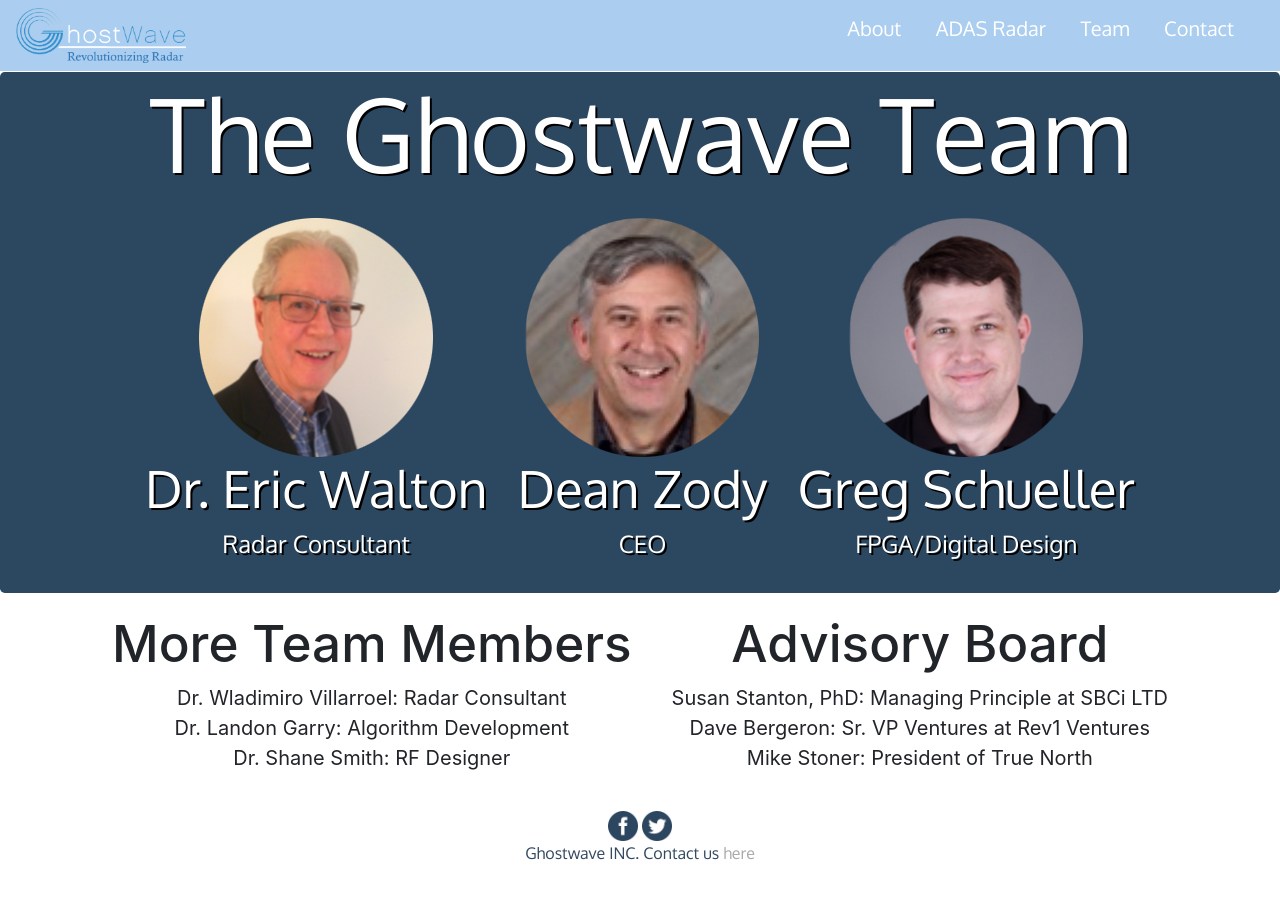
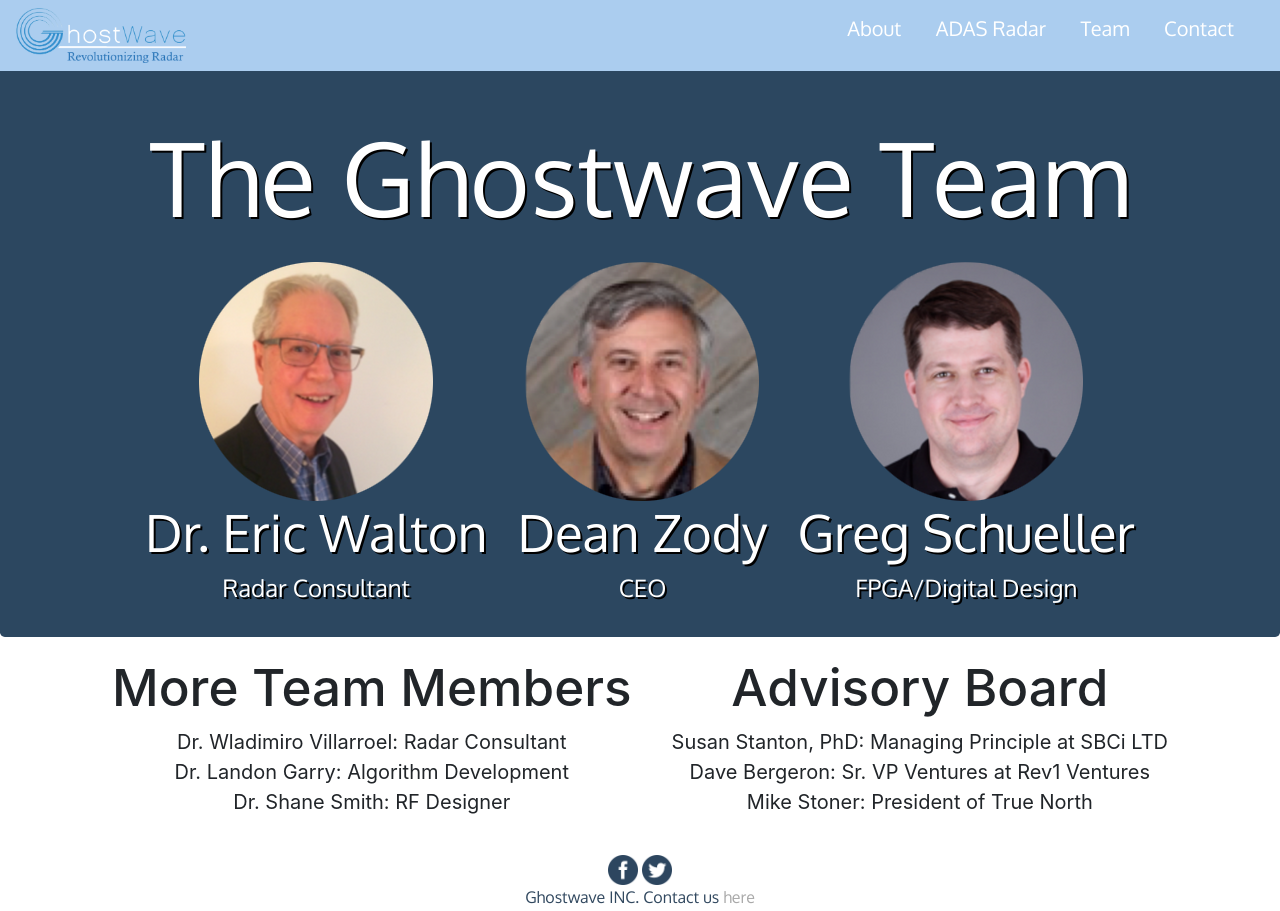
Before and after one commit to medhavi27/ghostwave, a plain HTML site: page team.html in a window 1280 px wide. Before the commit the page ends 867 px from the top, so only its background shows below. Drawn offline with nearby package versions, Linux system fonts and the light colour scheme.

Commit message:
fixed margin

```diff
--- a/team.html
+++ b/team.html
@@ -23,7 +23,7 @@
     <br>
     <br>
     <br>
-    <div class="jumbotron" id="jumbotron-about" style="background-color: #2c4760 !important; padding-bottom: 0px; padding-top: 0px; margin-bottom: 0px;">
+    <div class="jumbotron" id="jumbotron-about" style="background-color: #2c4760 !important; padding-bottom: 0px; margin-top: -20px; margin-bottom: 0px;">
       <div class="container-about">
           <h1>The Ghostwave Team</h1>
           <div class="d-flex flex-row flex-wrap justify-content-center" width="80%" style="margin-right: auto; margin-left: auto;">
```
Also changed, not shown: facebook contact.png, linkedin contact.png, twitter contact.png, 1 other file.
